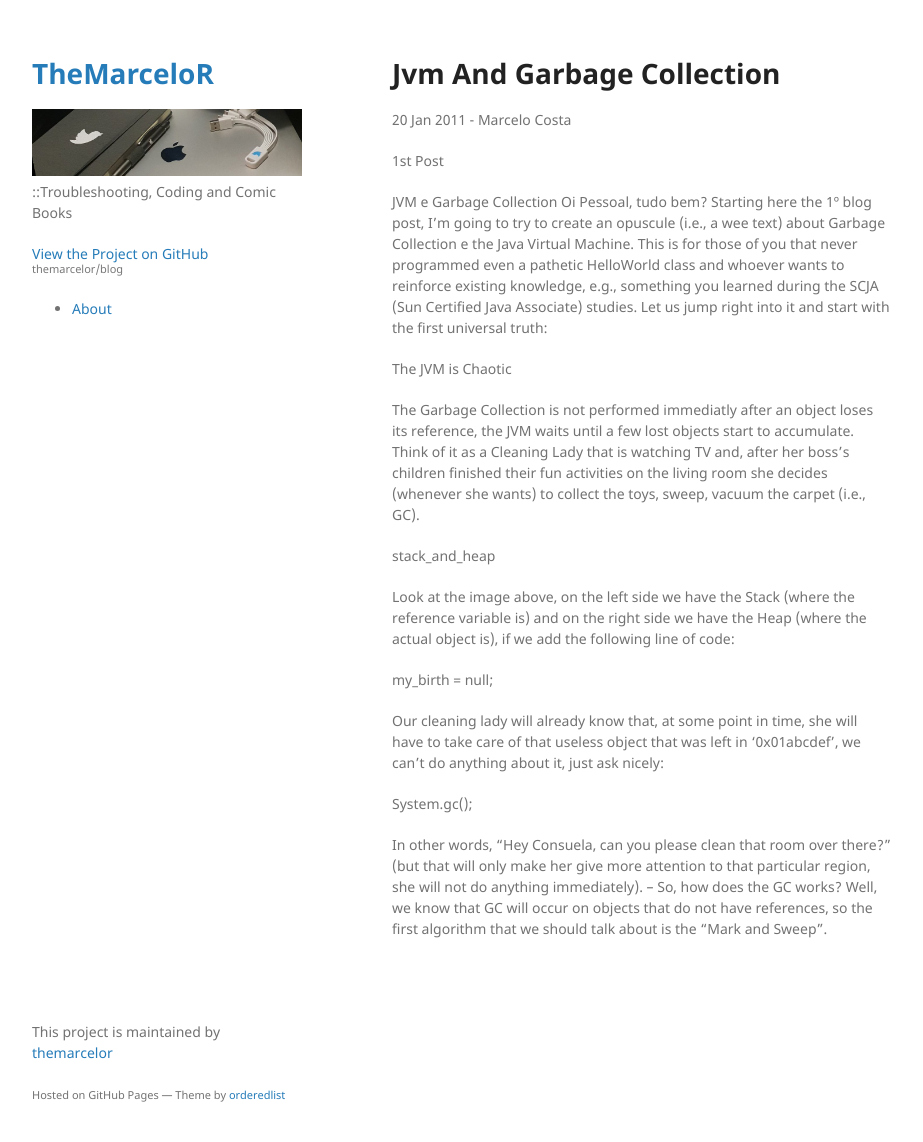
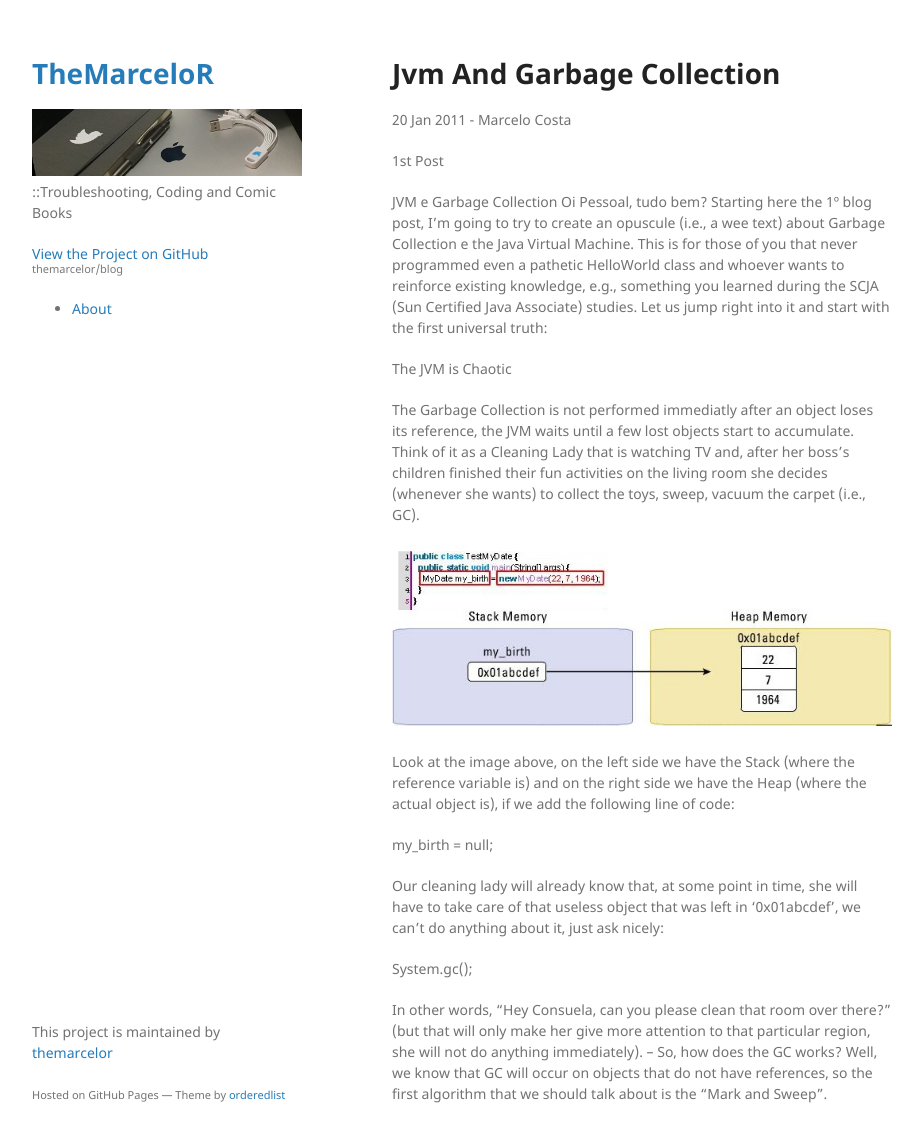
Before and after one commit to themarcelor/blog, a Jekyll site: the page built from _posts/2011-01-20-jvm-and-garbage-collection.md, in a window 1280 px wide and 1174 px high. Shown: the top 1142 px of the window, without its empty margins (178-1101 px from the left). Built offline with Jekyll 4.4.1, drawn with Linux system fonts in a browser that asks for light colours.

Commit message:
adding stack_and_heap img

```diff
--- a/_posts/2011-01-20-jvm-and-garbage-collection.md
+++ b/_posts/2011-01-20-jvm-and-garbage-collection.md
@@ -11,7 +11,7 @@ The JVM is Chaotic
 
 The Garbage Collection is not performed immediatly after an object loses its reference, the JVM waits until a few lost objects start to accumulate. Think of it as a Cleaning Lady that is watching TV and, after her boss’s children finished their fun activities on the living room she decides (whenever she wants) to collect the toys, sweep, vacuum the carpet (i.e., GC).
 
-stack_and_heap
+![stack_and_heap](https://themarcelor.github.com/blog/assets/img/stack_and_heap.jpg)
 
 Look at the image above, on the left side we have the Stack (where the reference variable is) and on the right side we have the Heap (where the actual object is), if we add the following line of code:
 
```
Also changed, not shown: assets/img/stack_and_heap.jpg (added), 3 other files.
